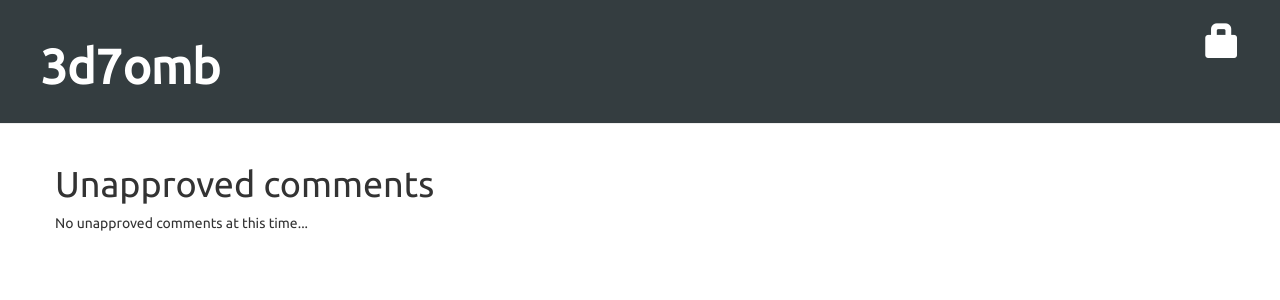
After one commit to 3d7omb/django_site, a Django app: template blog/templates/blog/comment_draft_list.html in a window 1280 px wide. The commit adds this page. Shown: the top 300 px of the page. Run offline with Django 3.2, Linux system fonts and the light colour scheme; the template is opened without the code that fills it, so the values that code supplies are empty; some libraries are stand-ins or nearby versions.

Commit message:
Adding a comment approve page

```diff
--- a/blog/static/css/blog.css
+++ b/blog/static/css/blog.css
@@ -19,7 +19,7 @@ html * {
 }
 
 .top-greeting {
-    color: FFFFFF;
+    color: #FFFFFF;
 }
 
 .date {
--- a/blog/templates/blog/base.html
+++ b/blog/templates/blog/base.html
@@ -17,6 +17,7 @@
             {% if user.is_authenticated %}
             <a href="{% url 'post_new' %}" class="top-menu"><span class="glyphicon glyphicon-plus"></span></a>
             <a href="{% url 'post_draft_list' %}" class="top-menu"><span class="glyphicon glyphicon-edit"></span></a>
+            <a href="{% url 'comment_draft_list' %}" class="top-menu"><span class="glyphicon glyphicon-comment"></span></a>
             <p><span class="top-greeting">Hello {{ user.username }} <small>(<a href="{% url 'logout' %}">Log out</a>)</small></p>
             {% else %}
                 <a href="{% url 'login' %}" class="top-menu"><span class="glyphicon glyphicon-lock"></span></a>
--- /dev/null
+++ b/blog/templates/blog/comment_draft_list.html
@@ -0,0 +1,20 @@
+{% extends 'blog/base.html' %}
+
+{% block content %}
+    <h1>Unapproved comments</h1>
+    {% for comment in comments %}
+        <div class="post">
+            <h3><a href="{% url 'post_detail' pk=comment.post_id %}">{{ comment.post }}</a></h3>
+            <p><b>{{ comment.author }}: </b>{{ comment.text }}</p>
+            <p class="date">
+                created: {{ comment.created_date | date:"d/m/Y" }}
+                <a class="btn btn-default" href="{% url 'comment_remove' pk=comment.pk %}"><span class="glyphicon glyphicon-remove"></span></a>
+                <a class="btn btn-defaul" href="{% url 'comment_approve' pk=comment.pk %}"><span class="glyphicon glyphicon-ok"></span></a>
+            </p>
+        </div>
+    {% empty %}
+        <div class="post">
+            <p>No unapproved comments at this time...</p>
+        </div>
+    {% endfor %}
+{% endblock %}
--- a/blog/urls.py
+++ b/blog/urls.py
@@ -7,6 +7,7 @@ urlpatterns = [
     url(r'^post/new/$', views.post_new, name='post_new'),
     url(r'^post/(?P<pk>\d+)/edit/$', views.post_edit, name='post_edit'),
     url(r'^drafts/$', views.post_draft_list, name='post_draft_list'),
+    url(r'^approve/$', views.comment_draft_list, name='comment_draft_list'),
     url(r'^post/(?P<pk>\d+)/publish/$', views.post_publish, name='post_publish'),
     url(r'^post/(?P<pk>\d+)/remove/$', views.post_remove, name='post_remove'),
     url(r'^post/(?P<pk>\d+)/comment/$', views.add_comment_to_post, name='add_comment_to_post'),
```
Also changed, not shown: blog/views.py (+12 -1 lines).
